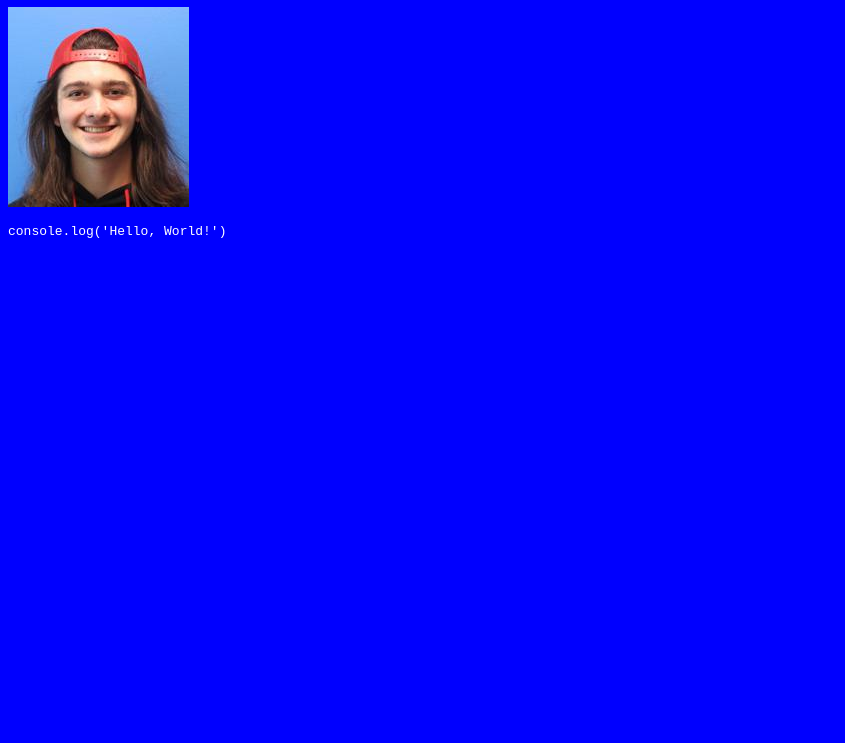
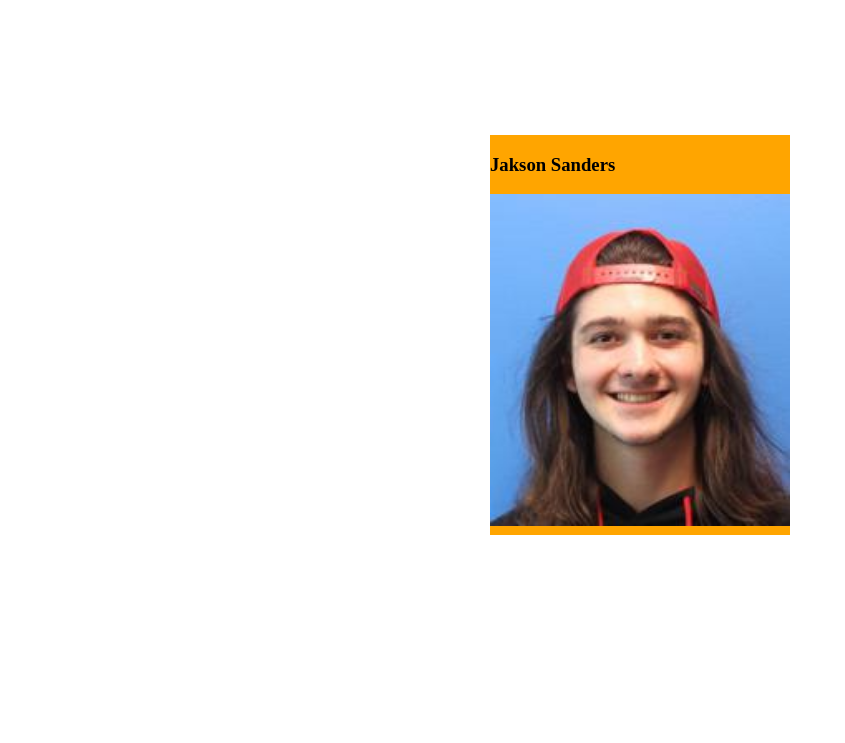
Before and after one commit to jsanders25/jsanders25.github.io, a plain HTML site: page index.html in a window 1280 px wide. Shown: the part 73-816 px from the top of the page, without its empty margins (0-845 px from the left). Drawn offline with Linux system fonts and the light colour scheme.

Commit message:
Beta Version

```diff
--- a/index.html
+++ b/index.html
@@ -7,11 +7,27 @@
     <link rel="stylesheet" href="styles.css">
 </head>
 <body>
-    <h1>Jakson Sanders</h1>
 
-    <img src="picture.jpg" alt="Jakson Sanders">
+    <article class="scene">
+        <div class="card">
 
-    <pre>console.log('Hello, World!')</pre>
-    <script src="scripts.js"></script>
+          <section class="front face">
+            <h1>Jakson Sanders</h1>
+            <img src="picture.jpg" alt="Me">
+          </section>
+
+          <section class="back face">
+            <p>Hi, my name is Jakson. I'm from Richland, WA and I'm currently in my third year at Eastern Washington University. I enjoy writing code, particularly Java, and I want to be a software developer after I graduate.</p>
+            <ul>
+              <li><a href="https://github.com/jsanders25">Github</a></li>
+              <li><a href="https://codepen.io/jsanders25">CodePen</a></li>
+            </ul>
+          </section>
+
+        </div>
+      </article>
+
+      <script src="scripts.js"></script>
+
 </body>
 </html>
--- a/scripts.js
+++ b/scripts.js
@@ -1 +1,11 @@
-console.log('Hello, World!');
+// Check JS is Connected
+console.log("👍 JS Connected");
+
+// get all the card
+document.querySelectorAll(".card").forEach((item) => {
+  // for each item i.e. card, do this
+  item.addEventListener("click", (event) => {
+    // toggle class on card
+    item.classList.toggle("flipped");
+  });
+});
--- a/styles.css
+++ b/styles.css
@@ -1,9 +1,61 @@
-body{
-    background: blue;
-}
-h1{
-    color: white;
-}
-pre{
-    color: white;
-}
+/* layout */
+body {
+    display: flex;
+    justify-content: center;
+    align-items: center;
+    height: 100vh;
+  }
+
+  /* scene */
+  .scene {
+    width: 300px;
+    height: 400px;
+
+    /* set perspective   */
+    perspective: 600px;
+  }
+
+  /* card */
+  .card {
+    width: 100%;
+    height: 100%;
+    position: relative;
+
+    cursor: pointer;
+    transition: transform 0.5s;
+
+    /* preserve child 3d   */
+    transform-style: preserve-3d;
+  }
+
+  /* face */
+  .face {
+    position: absolute;
+    height: 100%;
+    width: 100%;
+
+    /* hide back face   */
+    backface-visibility: hidden;
+  }
+
+  .front {
+    background: orange;
+  }
+
+  .back {
+    background: lightblue;
+    /* flip it default   */
+    transform: rotateY(180deg);
+  }
+
+  /* flip card
+    * toggle with JS
+    */
+  .flipped {
+    transform: rotateY(180deg);
+  }
+
+  section img {
+    width: 100%;
+    object-fit: cover;
+  }
```
